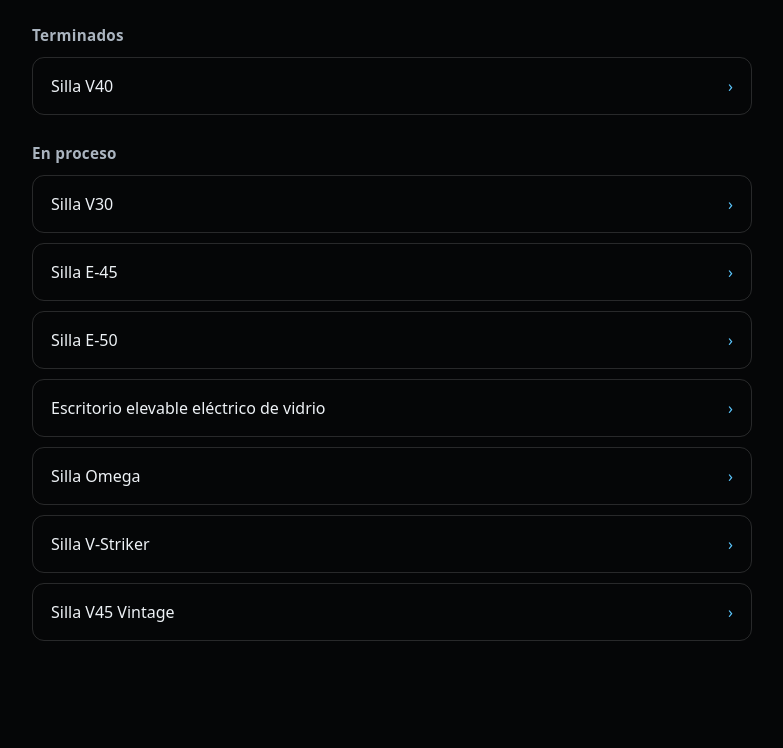
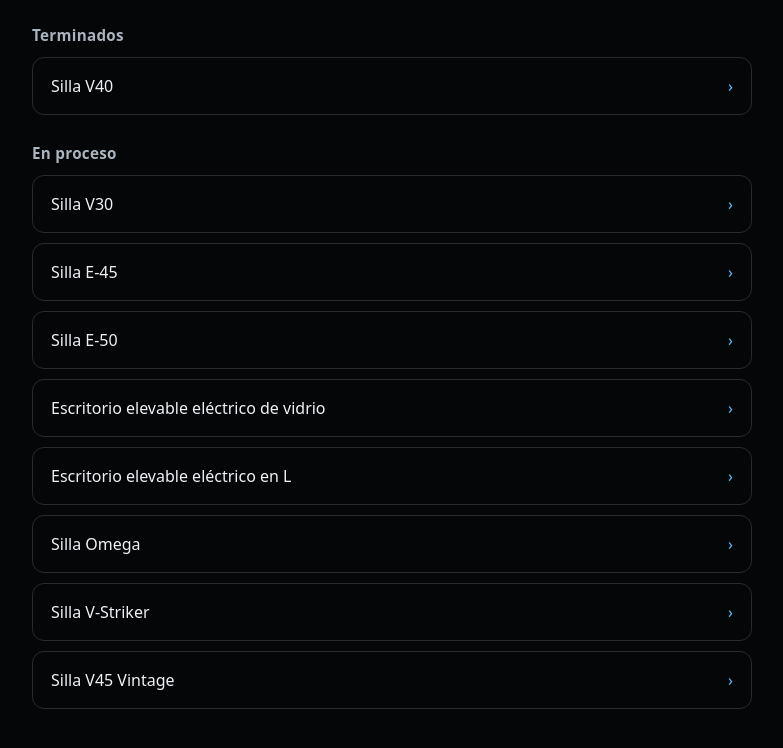
Before and after one commit to iamdisenoco/Versus-ManualesEnsamble, a plain HTML site: page index.html in a window 1280 px wide. Shown: the part 174-922 px from the top of the page, without its empty margins (248-1031 px from the left). Before the commit the page ends 863 px from the top, so only its background shows below. Drawn offline with Linux system fonts and the light colour scheme.

Commit message:
Índice: Escritorio en L en proceso (tarea #922)
Co-Authored-By: Claude Sonnet 5.5 <noreply@anthropic.com>
Claude-Session: https://claude.ai/code/session_01NPuvpSbdnzkaNZ7TWAMKjG

```diff
--- a/index.html
+++ b/index.html
@@ -38,6 +38,7 @@
     <li><a href="e45/">Silla E-45 <span>›</span></a></li>
     <li><a href="e50/">Silla E-50 <span>›</span></a></li>
     <li><a href="escritorio-vidrio/">Escritorio elevable eléctrico de vidrio <span>›</span></a></li>
+    <li><a href="escritorio-l/">Escritorio elevable eléctrico en L <span>›</span></a></li>
     <li><a href="omega/">Silla Omega <span>›</span></a></li>
     <li><a href="striker/">Silla V-Striker <span>›</span></a></li>
     <li><a href="v45/">Silla V45 Vintage <span>›</span></a></li>
```
